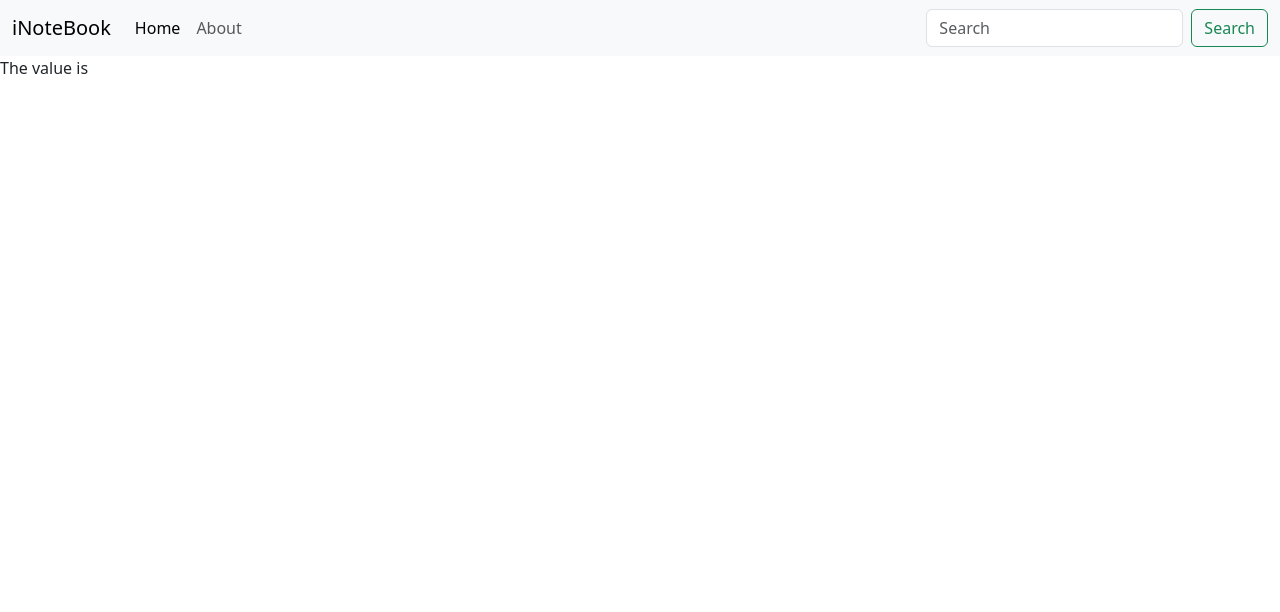
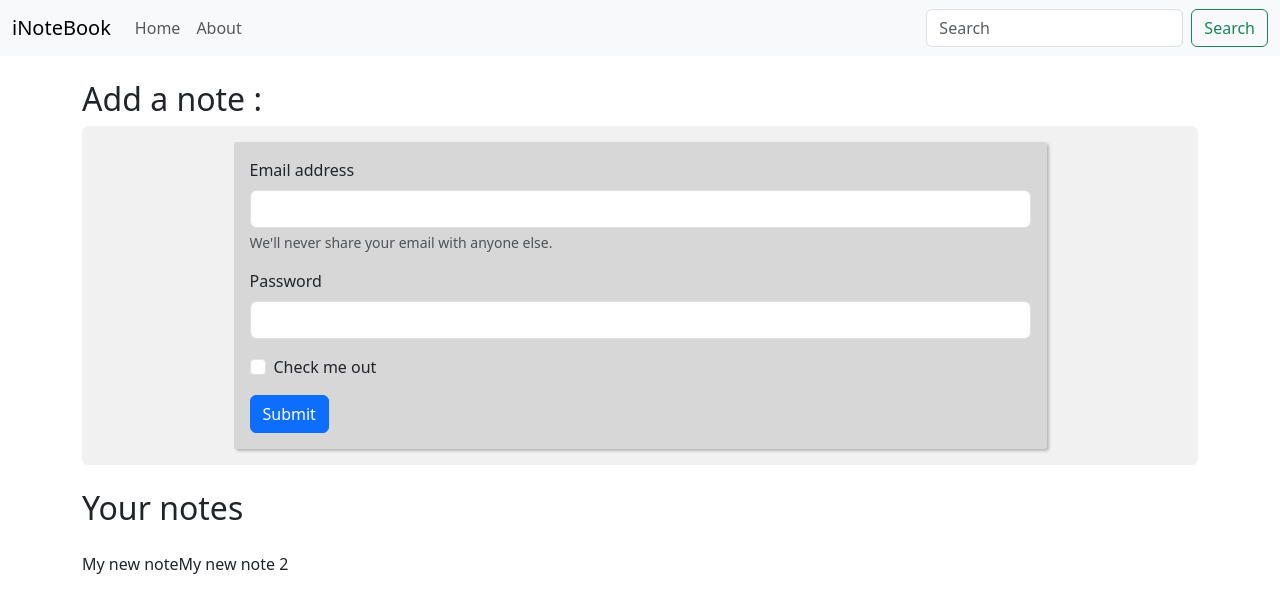
Before and after one commit to IDayanandJagtap/iNoteBook, a React (Create React App) app in the folder Front-end/: page / in a window 1280 px wide. Shown: the top 612 px of the page. Built offline with nearby package versions, Linux system fonts and the light colour scheme.

Commit message:
Video 60 - useLocation hook and fetching notes from noteContext

```diff
--- a/Front-end/src/App.js
+++ b/Front-end/src/App.js
@@ -14,10 +14,12 @@
   <NoteState>
     <BrowserRouter>
         <Navbar />
-        <Routes>
-          <Route exact path="/" element={<Home />} />
-          <Route exact path="/about" element={<About />} />
-        </Routes>
+          <div className="container" >
+            <Routes>
+              <Route exact path="/" element={<Home />} />
+              <Route exact path="/about" element={<About />} />
+            </Routes>
+        </div>
     </BrowserRouter>
   </NoteState>
   );
--- a/Front-end/src/Components/About.js
+++ b/Front-end/src/Components/About.js
@@ -1,13 +1,10 @@
 import React from 'react'
-import { useContext } from 'react'
-import { NoteContext } from '../ContextApi/noteContext'
 
 export default function About() {
-  const a = useContext(NoteContext)
 
   return (
     <div>
-      In About {a.state.name}
+      IN about
     </div>
   )
 }
--- /dev/null
+++ b/Front-end/src/Components/AddNote.js
@@ -0,0 +1,22 @@
+import React from 'react'
+
+export default function AddNote() {
+    return (
+        <form>
+            <div className="mb-3">
+                <label htmlFor="exampleInputEmail1" className="form-label">Email address</label>
+                <input type="email" className="form-control" id="exampleInputEmail1" aria-describedby="emailHelp" />
+                <div id="emailHelp" className="form-text">We'll never share your email with anyone else.</div>
+            </div>
+            <div className="mb-3">
+                <label htmlFor="exampleInputPassword1" className="form-label">Password</label>
+                <input type="password" className="form-control" id="exampleInputPassword1" />
+            </div>
+            <div className="mb-3 form-check">
+                <input type="checkbox" className="form-check-input" id="exampleCheck1" />
+                <label className="form-check-label" htmlFor="exampleCheck1">Check me out</label>
+            </div>
+            <button type="submit" className="btn btn-primary">Submit</button>
+        </form>
+    )
+}
--- a/Front-end/src/Components/Home.js
+++ b/Front-end/src/Components/Home.js
@@ -1,10 +1,33 @@
 import React from 'react'
+import AddNote from './AddNote.js'
+import ShowNotes from './ShowNotes.js'
 
 export default function Home() {
+  // Styles :
+  let contStyle = {
+    borderRadius : "6px",
+    backgroundColor: "#f1f1f1",
+  }
+  let innerContStyle = {
+    backgroundColor: "#d7d7d7",
+    borderRadius: "3px",
+    boxShadow:"2px 2px 3px #b7b7b7"
+  }
+
+
 
   return (
-    <div>
-      The value is
+    <div className='my-4'>
+      <h2>Add a note : </h2>
+
+      <div className='container p-3 d-flex justify-content-center' style={contStyle}>
+        <div className="w-75 p-3" style={innerContStyle}>
+          <AddNote />
+        </div>
+      </div>
+
+      <h2 className='my-4'>Your notes</h2>
+        <ShowNotes />
     </div>
   )
 }
--- a/Front-end/src/Components/Navbar.js
+++ b/Front-end/src/Components/Navbar.js
@@ -1,7 +1,17 @@
-import React from "react"
-import{Link} from "react-router-dom"
+import React, {useEffect} from "react"
+import{Link, useLocation} from "react-router-dom"
+
+// React-router-dom provides a hook useLocation that returns a object with location details including pathname ... using it we can set active state of the navbar button(links).
+// We have to use useEffect hook as well to get the current location on every new render
+
 
 export default function Navbar() {
+    let location = useLocation();
+
+    useEffect(()=>{
+        //console.log(location.pathname)
+    }, [location]);
+
     return (
         <nav className="navbar navbar-expand-lg bg-body-tertiary">
             <div className="container-fluid">
@@ -12,10 +22,10 @@
                 <div className="collapse navbar-collapse" id="navbarSupportedContent">
                     <ul className="navbar-nav me-auto mb-2 mb-lg-0">
                         <li className="nav-item">
-                            <Link className="nav-link active" aria-current="page" to="/">Home</Link>
+                            <Link className={`nav-link ${location==='/' ? 'active' : ''}`} aria-current="page" to="/">Home</Link>
                         </li>
                         <li className="nav-item">
-                            <Link className="nav-link" to="/about">About</Link>
+                            <Link className={`nav-link ${location==='/about' ? 'active' : ''}`} to="/about">About</Link>
                         </li>
 
                     </ul>
--- /dev/null
+++ b/Front-end/src/Components/ShowNotes.js
@@ -0,0 +1,17 @@
+import React, {useContext} from 'react'
+import { NoteContext } from '../ContextApi/noteContext'
+
+export default function ShowNotes(){
+    const noteContext = useContext(NoteContext)
+    const {notes, setNotes} = noteContext
+
+    console.log(notes)
+
+    return (
+        <div>
+            {notes.map((note)=>{
+                return note.title
+            })}
+        </div>
+    )
+}
--- a/Front-end/src/ContextApi/noteContext.js
+++ b/Front-end/src/ContextApi/noteContext.js
@@ -14,19 +14,33 @@
 
 // Create a context provider
 const NoteState = (props) => {
-    const s1 = {
-        name: "DJ",
-        age: 20
-    };
+    const notesInitial = [
+        {
+          "_id": "646579d46d50cf4674f354fd",
+          "user": "644ab5e4d403663d8aa8a612",
+          "title": "My new note",
+          "description": "This is my new note ",
+          "tag": "Personal",
+          "createdAt": "2023-05-18T01:05:24.432Z",
+          "updatedAt": "2023-05-18T01:05:24.432Z",
+          "__v": 0
+        },
+        {
+          "_id": "646579e36d50cf4674f354ff",
+          "user": "644ab5e4d403663d8aa8a612",
+          "title": "My new note 2",
+          "description": "This is my another new note",
+          "tag": "Personal",
+          "createdAt": "2023-05-18T01:05:39.157Z",
+          "updatedAt": "2023-05-18T01:05:39.157Z",
+          "__v": 0
+        }
+      ]
 
-    const [state, setState] = useState(s1)
+      const [notes, setNotes] = useState(notesInitial)
 
-    const updateVal = () => {
-        setState({ name: "another DJ" })
-    }
-
-    return (
-        <NoteContext.Provider value={{ state, updateVal }}>
+      return (
+        <NoteContext.Provider value={{ notes, setNotes }}>
             {props.children}
         </NoteContext.Provider>
 
```
